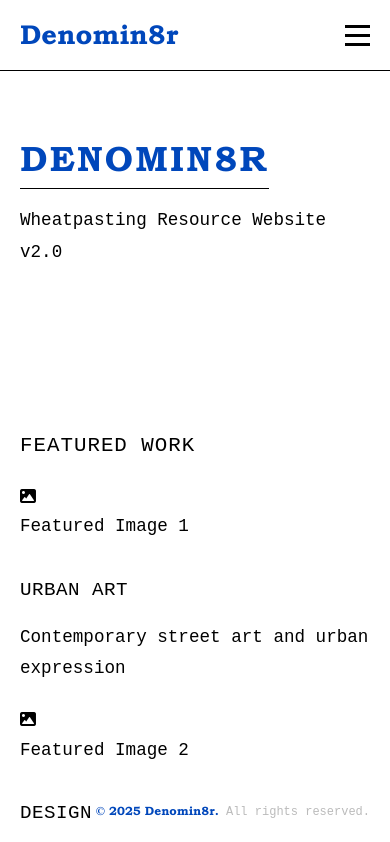
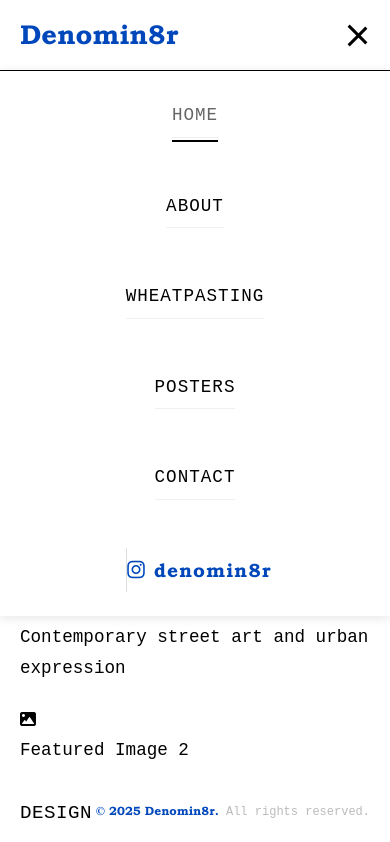
Before and after one commit to denomin8r/denomin8r-paste-v2, a plain HTML site: page public/index.html in a window 390 px wide. Both pictures are taken after a click on the element 357 px from the left and 35 px from the top of the page. Shown: the top 842 px of the page. Drawn offline with Linux system fonts and the light colour scheme.

Commit message:
Got basic hamburger menu working
NEXT: Improve hamburger menu UI

```diff
--- a/public/styles.css
+++ b/public/styles.css
@@ -565,6 +565,48 @@ a.contact-link {
     font-size: 1.2rem;
 }
 
+/* Mobile Navigation Styles */
+.nav-menu.active {
+    display: flex;
+    flex-direction: column;
+    position: absolute;
+    top: 100%;
+    left: 0;
+    width: 100%;
+    background: white;
+    border-top: 1px solid black;
+    padding: 1rem 0;
+    box-shadow: 0 2px 10px rgba(0,0,0,0.1);
+}
+
+.nav-menu.active .nav-item {
+    margin: 0.5rem 0;
+    padding: 0 2rem;
+}
+
+.nav-menu.active .nav-link {
+    padding: 0.75rem 0;
+    border-bottom: 1px solid #f0f0f0;
+    width: 100%;
+    display: block;
+}
+
+.nav-menu.active .nav-item:last-child .nav-link {
+    border-bottom: none;
+}
+
+.hamburger.active .bar:nth-child(2) {
+    opacity: 0;
+}
+
+.hamburger.active .bar:nth-child(1) {
+    transform: translateY(8px) rotate(45deg);
+}
+
+.hamburger.active .bar:nth-child(3) {
+    transform: translateY(-8px) rotate(-45deg);
+}
+
 /* Responsive design */
 @media (max-width: 768px) {
     .container {
@@ -573,6 +615,7 @@ a.contact-link {
 
     .nav-container {
         padding: 0 20px;
+        position: relative;
     }
 
     h1 {
```
